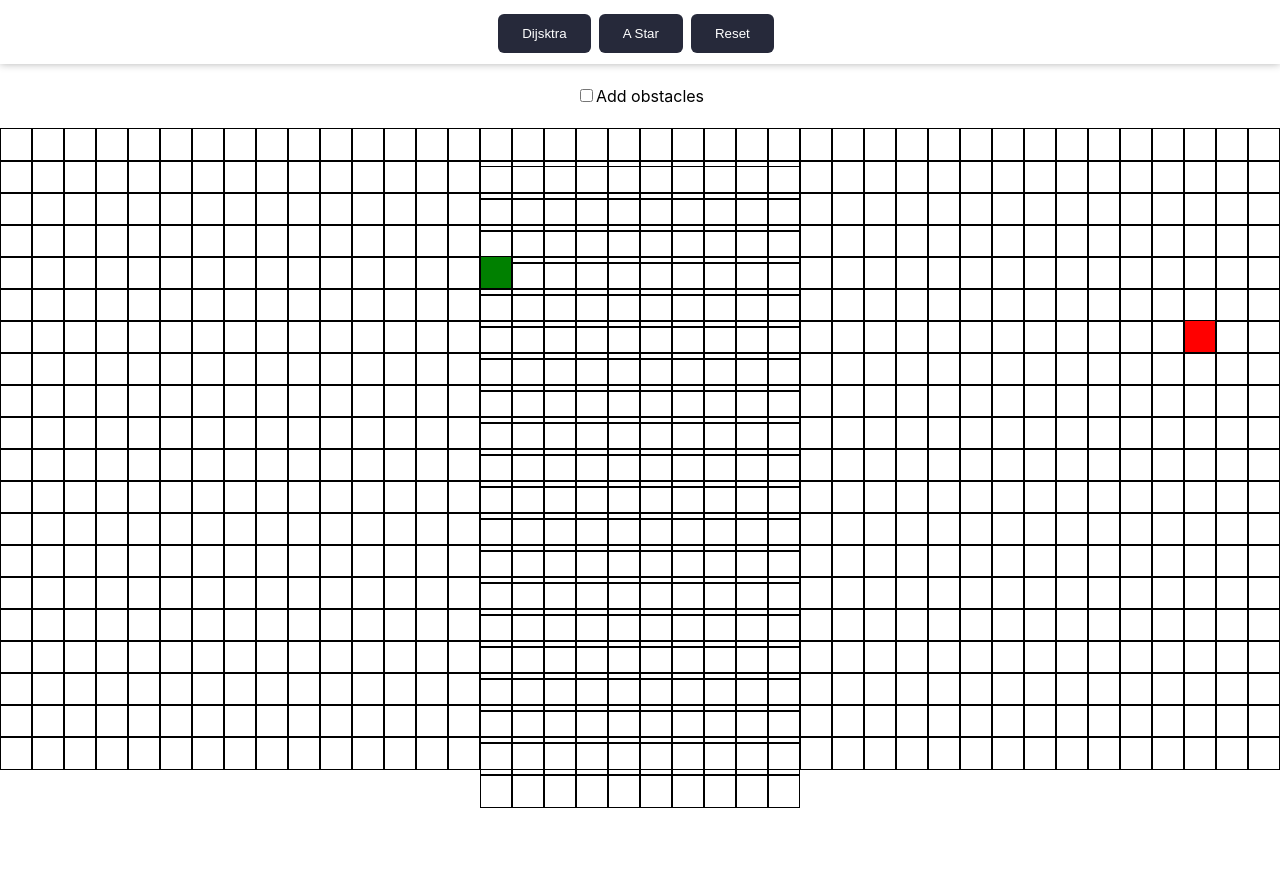
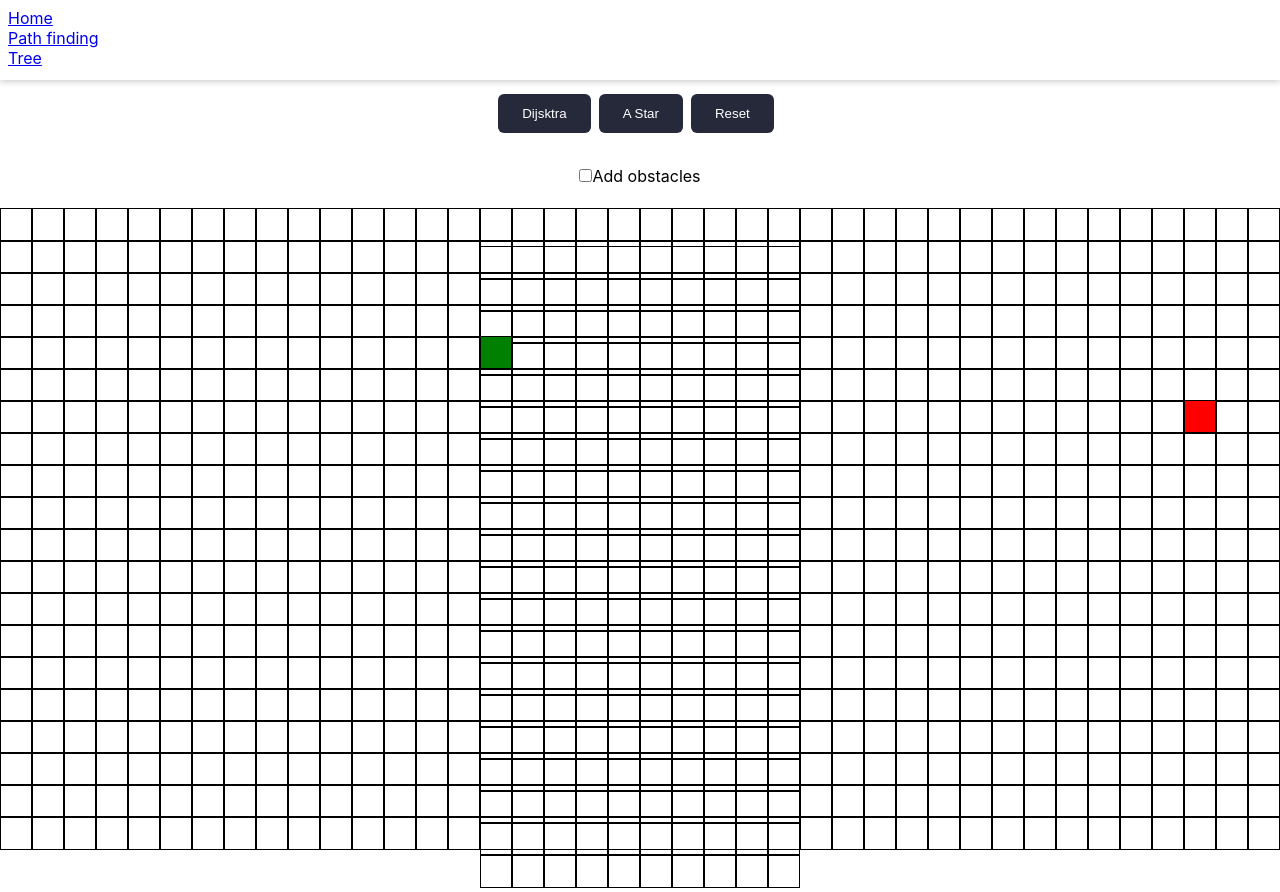
Before and after one commit to kelinox/pathfindingvisualizer, a React (Create React App) app: page /pathfinding in a window 1280 px wide. Before the commit the page ends 812 px from the top, so only its background shows below. Built offline with nearby package versions, Linux system fonts and the light colour scheme.

Commit message:
Add tree class and navigation

```diff
--- a/package.json
+++ b/package.json
@@ -8,6 +8,7 @@
     "@testing-library/user-event": "^7.2.1",
     "react": "^16.13.1",
     "react-dom": "^16.13.1",
+    "react-router-dom": "^5.2.0",
     "react-scripts": "3.4.3"
   },
   "scripts": {
--- a/src/App.css
+++ b/src/App.css
@@ -1,38 +1,5 @@
-.App {
-  text-align: center;
+nav {
+  box-shadow: 0px 0px 8px 0px rgba(0, 0, 0, 0.3);
+  height: 64px;
+  padding: 8px;
 }
-
-.App-logo {
-  height: 40vmin;
-  pointer-events: none;
-}
-
-@media (prefers-reduced-motion: no-preference) {
-  .App-logo {
-    animation: App-logo-spin infinite 20s linear;
-  }
-}
-
-.App-header {
-  background-color: #282c34;
-  min-height: 100vh;
-  display: flex;
-  flex-direction: column;
-  align-items: center;
-  justify-content: center;
-  font-size: calc(10px + 2vmin);
-  color: white;
-}
-
-.App-link {
-  color: #61dafb;
-}
-
-@keyframes App-logo-spin {
-  from {
-    transform: rotate(0deg);
-  }
-  to {
-    transform: rotate(360deg);
-  }
-}
--- a/src/App.js
+++ b/src/App.js
@@ -1,13 +1,37 @@
 import React from "react";
+import { Link, Route, BrowserRouter as Router, Switch } from "react-router-dom";
 import "./App.css";
 import "./PathVisualizer/PathVisualizer";
 import PathVisualizer from "./PathVisualizer/PathVisualizer";
+import Tree from "./PathVisualizer/Tree";
 
 function App() {
   return (
-    <div className="App">
-      <PathVisualizer />
-    </div>
+    <Router>
+      <nav>
+        <ul>
+          <li>
+            <Link to="/">Home</Link>
+          </li>
+          <li>
+            <Link to="/pathfinding">Path finding</Link>
+          </li>
+          <li>
+            <Link to="/tree">Tree</Link>
+          </li>
+        </ul>
+      </nav>
+      <div>
+        <Switch>
+          <Route path="/pathfinding">
+            <PathVisualizer />
+          </Route>
+          <Route path="/tree">
+            <Tree />
+          </Route>
+        </Switch>
+      </div>
+    </Router>
   );
 }
 
--- a/src/PathVisualizer/PathVisualizer.css
+++ b/src/PathVisualizer/PathVisualizer.css
@@ -1,7 +1,11 @@
+.app {
+  text-align: center;
+}
+
 #header {
   height: 64px;
   line-height: 64px;
-  box-shadow: 0px 0px 8px 0px rgba(0, 0, 0, 0.3);
+  text-align: center;
 }
 
 #header > button {
@@ -23,6 +27,7 @@
 #actions {
   height: 64px;
   line-height: 64px;
+  text-align: center;
 }
 
 #grid > div {
--- a/src/PathVisualizer/PathVisualizer.jsx
+++ b/src/PathVisualizer/PathVisualizer.jsx
@@ -29,7 +29,7 @@ class PathVisualizer extends Component {
     const { nodes } = this.state;
 
     return (
-      <div>
+      <div className="app">
         <div id="header">
           <button onClick={this.dijsktra.bind(this)}>Dijsktra</button>
           <button onClick={this.aStar.bind(this)}>A Star</button>
--- /dev/null
+++ b/src/PathVisualizer/Tree.jsx
@@ -0,0 +1,14 @@
+import React, { Component } from "react";
+
+class Tree extends Component {
+  constructor(props) {
+    super(props);
+    this.state = {};
+  }
+
+  render() {
+    return <div></div>;
+  }
+}
+
+export default Tree;
--- /dev/null
+++ b/src/PathVisualizer/Tree/Tree.js
@@ -0,0 +1,15 @@
+import TreeNode from "./TreeNode";
+
+class Tree {
+  /**
+   *
+   * @param {TreeNode} node root node of the tree
+   */
+  constructor(node) {
+    this.root = node;
+  }
+
+  insert(data) {
+    this.root.insert(data);
+  }
+}
--- a/src/index.css
+++ b/src/index.css
@@ -1,13 +1,16 @@
+* {
+  margin: 0;
+  padding: 0;
+}
 body {
-  margin: 0;
-  font-family: -apple-system, BlinkMacSystemFont, 'Segoe UI', 'Roboto', 'Oxygen',
-    'Ubuntu', 'Cantarell', 'Fira Sans', 'Droid Sans', 'Helvetica Neue',
+  font-family: -apple-system, BlinkMacSystemFont, "Segoe UI", "Roboto", "Oxygen",
+    "Ubuntu", "Cantarell", "Fira Sans", "Droid Sans", "Helvetica Neue",
     sans-serif;
   -webkit-font-smoothing: antialiased;
   -moz-osx-font-smoothing: grayscale;
 }
 
 code {
-  font-family: source-code-pro, Menlo, Monaco, Consolas, 'Courier New',
+  font-family: source-code-pro, Menlo, Monaco, Consolas, "Courier New",
     monospace;
 }
```
Also changed, not shown: src/PathVisualizer/Tree/TreeNode.js (added, +25 -0 lines), src/PathVisualizer/Tree.css (added), 1 other file (tests, documents, lock files or other folders).
